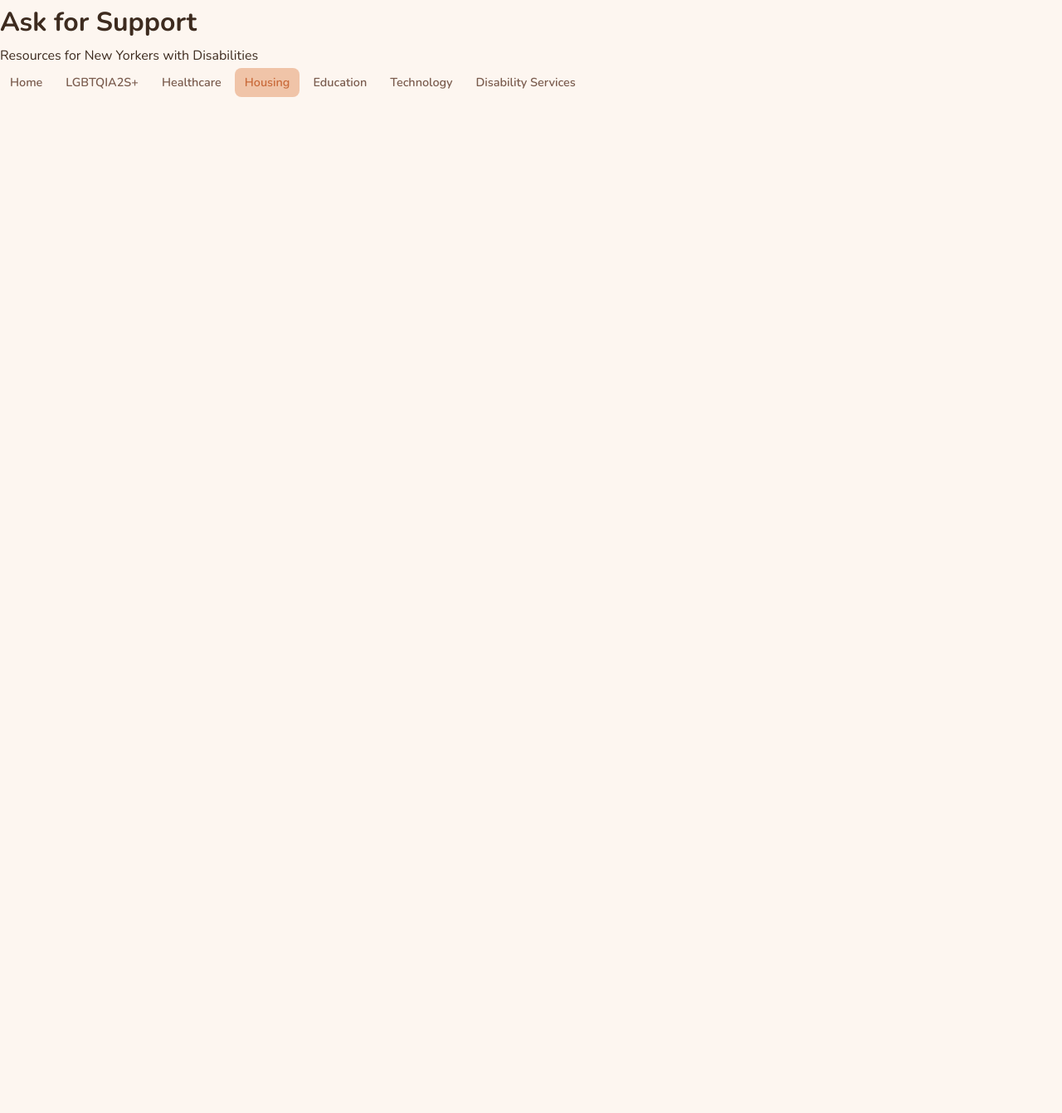
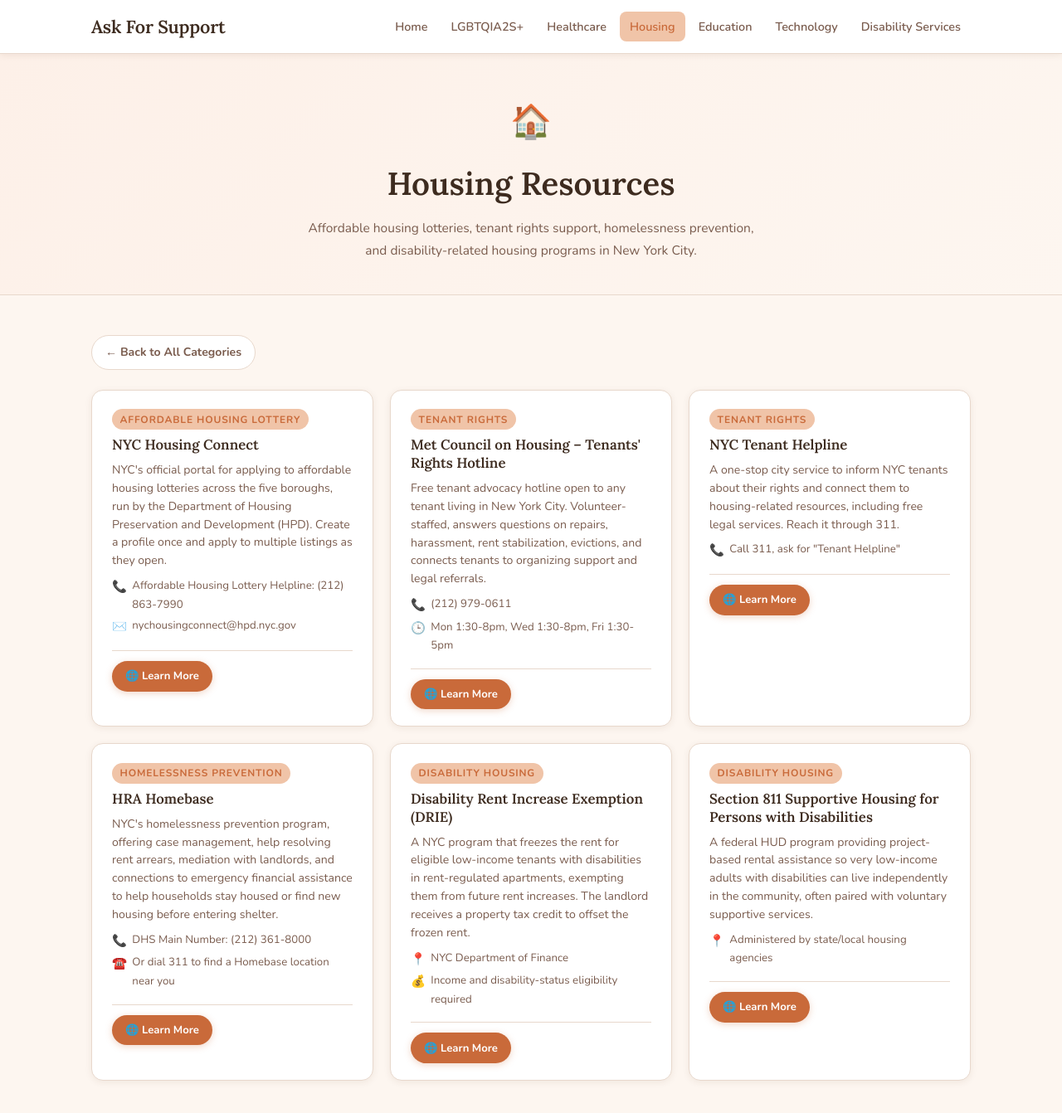
Before and after one commit to penelopethrock-cyber/askforsupport, a Jekyll site: the page housing.html, which Jekyll copies as it is, in a window 1280 px wide and 1351 px high. Shown: the top 1342 px of the window at 83% size. Built offline with Jekyll 4.4.1, drawn with Linux system fonts in a browser that asks for light colours.

Commit message:
Restore housing.html with corrected nav: Housing after Healthcare, normalized indentation

```diff
--- a/housing.html
+++ b/housing.html
@@ -3,16 +3,16 @@
 <head>
   <meta charset="UTF-8" />
   <meta name="viewport" content="width=device-width, initial-scale=1.0" />
-  <title>Housing Resources | Ask for Support</title>
+  <title>Housing Resources – Ask For Support</title>
+  <meta name="description" content="Affordable housing lotteries, tenant rights, homelessness prevention, and disability housing programs in New York City." />
   <link rel="stylesheet" href="style.css" />
 </head>
 <body>
-  <header>
-    <div class="header-content">
-      <h1>Ask for Support</h1>
-      <p class="tagline">Resources for New Yorkers with Disabilities</p>
-    </div>
-    <nav aria-label="Main navigation">
+
+  <header class="site-header">
+    <div class="container">
+      <a href="index.html" class="site-logo">Ask For Support</a>
+      <nav aria-label="Main navigation">
       <ul class="nav-links">
         <li><a href="index.html">Home</a></li>
         <li><a href="lgbtqia2s.html">LGBTQIA2S+</a></li>
@@ -23,4 +23,104 @@
         <li><a href="disability_services.html">Disability Services</a></li>
       </ul>
     </nav>
+    </div>
   </header>
+
+  <section class="page-header">
+    <div class="container">
+      <div class="page-icon">🏠</div>
+      <h1>Housing Resources</h1>
+      <p>Affordable housing lotteries, tenant rights support, homelessness prevention, and disability-related housing programs in New York City.</p>
+    </div>
+  </section>
+
+  <main class="section">
+    <div class="container">
+
+      <a href="index.html" class="back-link">← Back to All Categories</a>
+
+      <div class="resource-grid">
+
+        <div class="resource-card">
+          <span class="resource-type">Affordable Housing Lottery</span>
+          <div class="resource-name">NYC Housing Connect</div>
+          <p class="resource-desc">NYC's official portal for applying to affordable housing lotteries across the five boroughs, run by the Department of Housing Preservation and Development (HPD). Create a profile once and apply to multiple listings as they open.</p>
+          <div class="resource-details">
+            <span><span class="detail-icon">📞</span> Affordable Housing Lottery Helpline: (212) 863-7990</span>
+            <span><span class="detail-icon">✉️</span> nychousingconnect@hpd.nyc.gov</span>
+          </div>
+          <div class="card-actions">
+            <a href="https://housingconnect.nyc.gov" target="_blank" rel="noopener" class="btn btn-primary">🌐 Learn More</a>
+          </div>
+        </div>
+
+        <div class="resource-card">
+          <span class="resource-type">Tenant Rights</span>
+          <div class="resource-name">Met Council on Housing – Tenants' Rights Hotline</div>
+          <p class="resource-desc">Free tenant advocacy hotline open to any tenant living in New York City. Volunteer-staffed, answers questions on repairs, harassment, rent stabilization, evictions, and connects tenants to organizing support and legal referrals.</p>
+          <div class="resource-details">
+            <span><span class="detail-icon">📞</span> (212) 979-0611</span>
+            <span><span class="detail-icon">🕒</span> Mon 1:30-8pm, Wed 1:30-8pm, Fri 1:30-5pm</span>
+          </div>
+          <div class="card-actions">
+            <a href="https://www.metcouncilonhousing.org/program/tenants-rights-hotline" target="_blank" rel="noopener" class="btn btn-primary">🌐 Learn More</a>
+          </div>
+        </div>
+
+        <div class="resource-card">
+          <span class="resource-type">Tenant Rights</span>
+          <div class="resource-name">NYC Tenant Helpline</div>
+          <p class="resource-desc">A one-stop city service to inform NYC tenants about their rights and connect them to housing-related resources, including free legal services. Reach it through 311.</p>
+          <div class="resource-details">
+            <span><span class="detail-icon">📞</span> Call 311, ask for "Tenant Helpline"</span>
+          </div>
+          <div class="card-actions">
+            <a href="https://www.nyc.gov/site/mayorspeu/resources/tenant-helpline.page" target="_blank" rel="noopener" class="btn btn-primary">🌐 Learn More</a>
+          </div>
+        </div>
+
+        <div class="resource-card">
+          <span class="resource-type">Homelessness Prevention</span>
+          <div class="resource-name">HRA Homebase</div>
+          <p class="resource-desc">NYC's homelessness prevention program, offering case management, help resolving rent arrears, mediation with landlords, and connections to emergency financial assistance to help households stay housed or find new housing before entering shelter.</p>
+          <div class="resource-details">
+            <span><span class="detail-icon">📞</span> DHS Main Number: (212) 361-8000</span>
+            <span><span class="detail-icon">☎️</span> Or dial 311 to find a Homebase location near you</span>
+          </div>
+          <div class="card-actions">
+            <a href="https://www1.nyc.gov/site/dhs/prevention/prevention-assistance-and-services.page" target="_blank" rel="noopener" class="btn btn-primary">🌐 Learn More</a>
+          </div>
+        </div>
+
+        <div class="resource-card">
+          <span class="resource-type">Disability Housing</span>
+          <div class="resource-name">Disability Rent Increase Exemption (DRIE)</div>
+          <p class="resource-desc">A NYC program that freezes the rent for eligible low-income tenants with disabilities in rent-regulated apartments, exempting them from future rent increases. The landlord receives a property tax credit to offset the frozen rent.</p>
+          <div class="resource-details">
+            <span><span class="detail-icon">📍</span> NYC Department of Finance</span>
+            <span><span class="detail-icon">💰</span> Income and disability-status eligibility required</span>
+          </div>
+          <div class="card-actions">
+            <a href="https://www.nyc.gov/site/finance/benefits/landlords-drie.page" target="_blank" rel="noopener" class="btn btn-primary">🌐 Learn More</a>
+          </div>
+        </div>
+
+        <div class="resource-card">
+          <span class="resource-type">Disability Housing</span>
+          <div class="resource-name">Section 811 Supportive Housing for Persons with Disabilities</div>
+          <p class="resource-desc">A federal HUD program providing project-based rental assistance so very low-income adults with disabilities can live independently in the community, often paired with voluntary supportive services.</p>
+          <div class="resource-details">
+            <span><span class="detail-icon">📍</span> Administered by state/local housing agencies</span>
+          </div>
+          <div class="card-actions">
+            <a href="https://www.hud.gov/program_offices/housing/mfh/progdesc/disab811" target="_blank" rel="noopener" class="btn btn-primary">🌐 Learn More</a>
+          </div>
+        </div>
+
+      </div>
+
+    </div>
+  </main>
+
+</body>
+</html>
```
